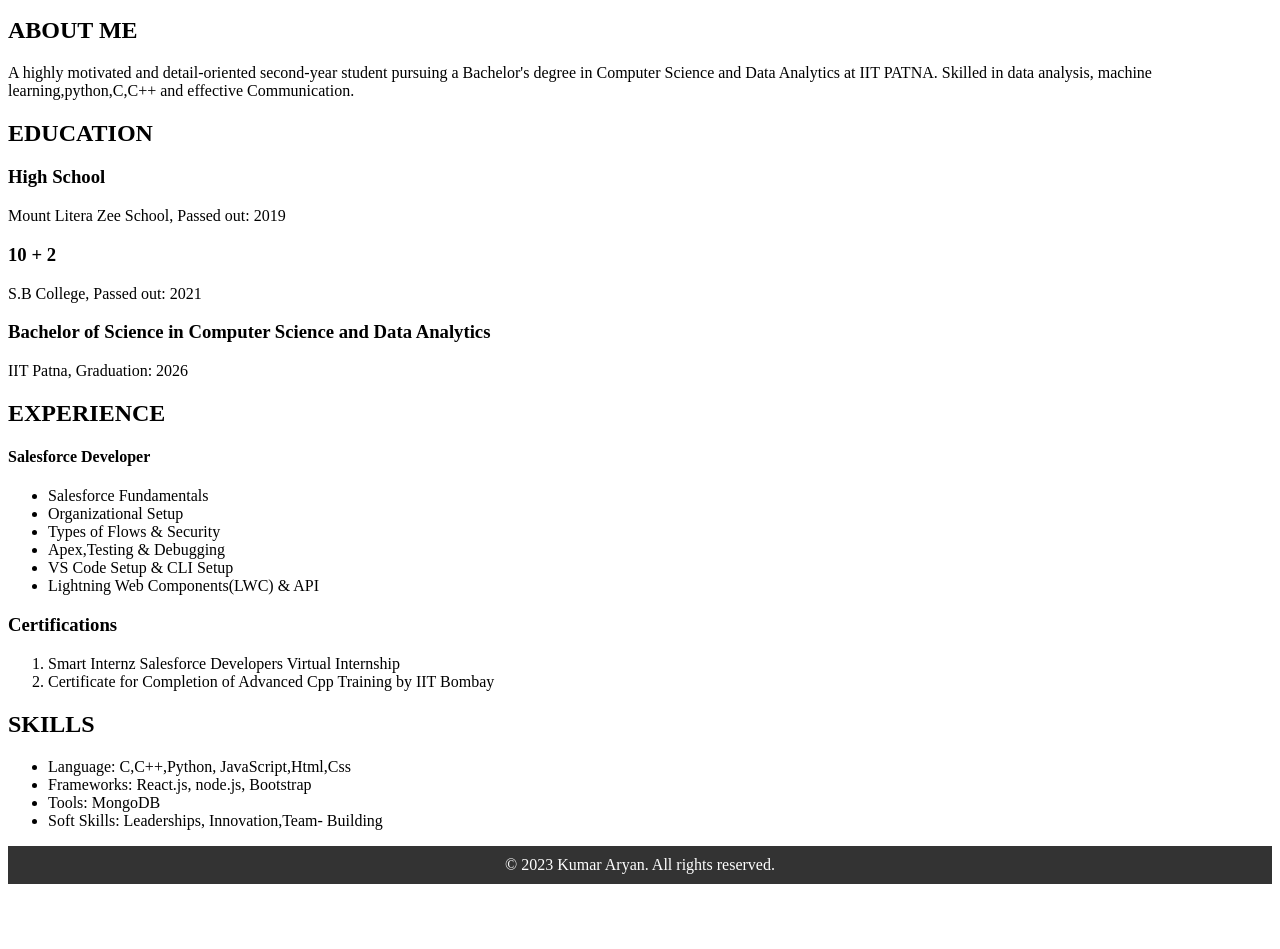
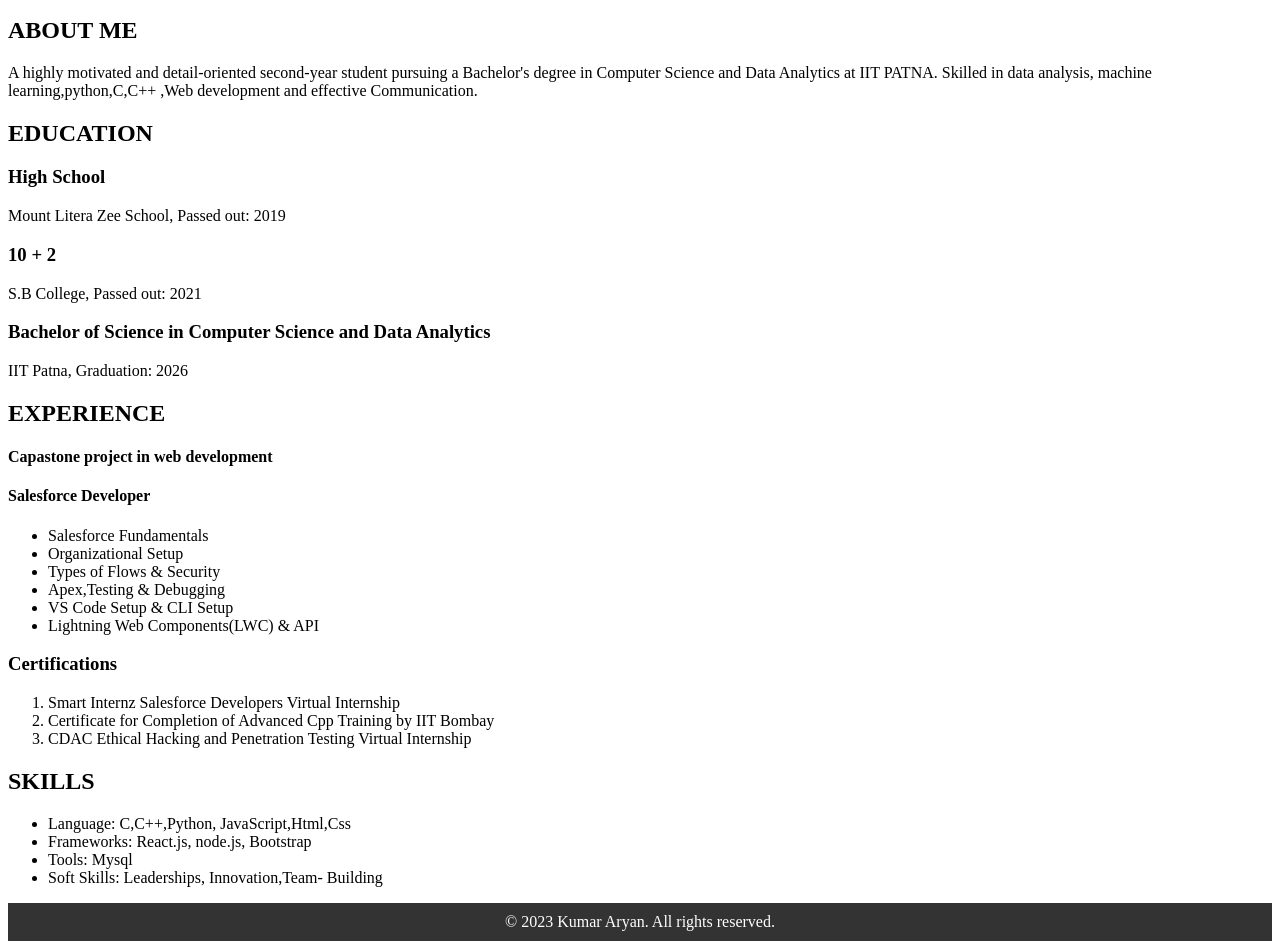
Before and after one commit to ARYAN03214/resume, a plain HTML site: page index.html in a window 1280 px wide. Shown: the part 238-1187 px from the top of the page. Before the commit the page ends 1130 px from the top, so only its background shows below. Drawn offline with Linux system fonts and the light colour scheme.

Commit message:
Update index.html

```diff
--- a/index.html
+++ b/index.html
@@ -22,7 +22,7 @@
 
         <h2>ABOUT ME</h2>
         <p>
-            A highly motivated and detail-oriented second-year student pursuing a Bachelor's degree in Computer Science and Data Analytics at IIT PATNA. Skilled in data analysis, machine learning,python,C,C++ and effective Communication.
+            A highly motivated and detail-oriented second-year student pursuing a Bachelor's degree in Computer Science and Data Analytics at IIT PATNA. Skilled in data analysis, machine learning,python,C,C++ ,Web development and effective Communication.
         </p>
 <div>
     <h2>EDUCATION</h2>
@@ -37,6 +37,7 @@
 
    <div>
     <h2>EXPERIENCE</h2>
+    <h4>Capastone project in web development</h4>
     <h4>Salesforce Developer </h4>
     <ul>
         <li>Salesforce Fundamentals</li>
@@ -46,16 +47,18 @@
         <li>VS Code Setup & CLI Setup</li>
         <li>Lightning Web Components(LWC) & API</li>
     </ul>
+
     <h3>Certifications</h3>
 <ol>
     <li>Smart Internz Salesforce Developers Virtual Internship</li>
     <li>Certificate for Completion of Advanced Cpp Training by IIT Bombay</li>
+    <li>CDAC Ethical Hacking and Penetration Testing Virtual Internship</li>
 </ol>
 </div>
     <h2> SKILLS</h2>
     <ul> <li>Language: C,C++,Python, JavaScript,Html,Css</li>
     <li>Frameworks: React.js, node.js, Bootstrap</li>
-    <li>Tools:  MongoDB</li>
+    <li>Tools: Mysql</li>
     <li>Soft Skills: Leaderships, Innovation,Team- Building</li>
     </ul>
    <div style="background-color: #333; color:white;text-align: center;padding:10px;">
```
